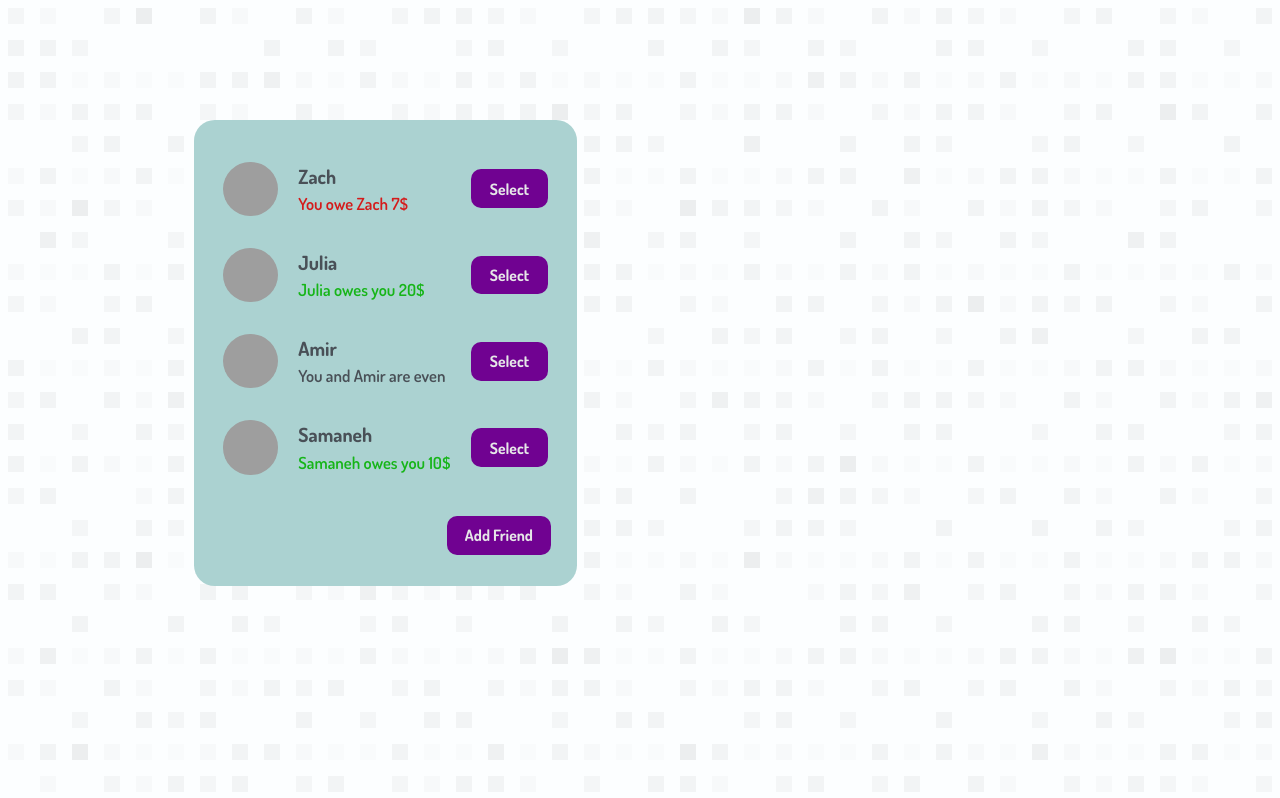
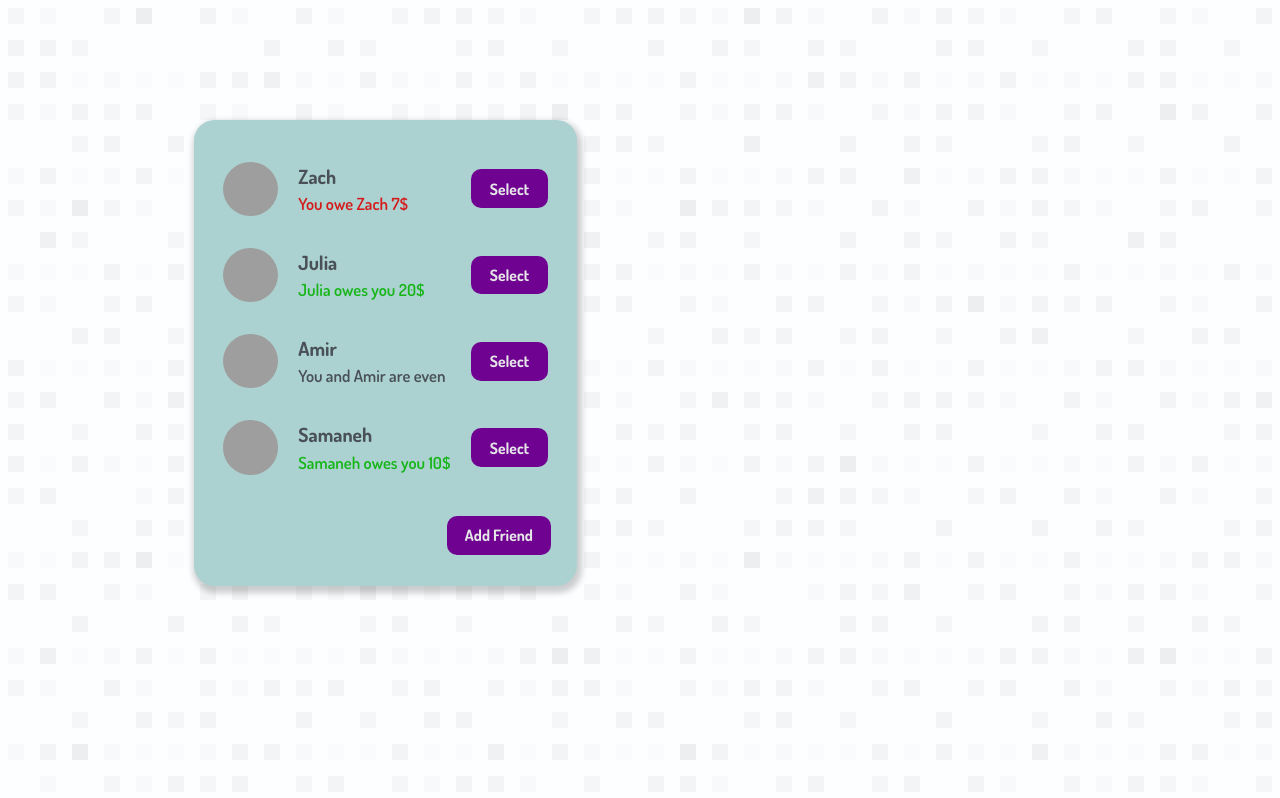
Before and after one commit to MatinT-SA/share-split, a React (Create React App) app: page / in a window 1280 px wide. Built offline with nearby package versions, Linux system fonts and the light colour scheme; grey boxes are pictures that could not be loaded; a web font is replaced by a local one.

Commit message:
box-shadow

```diff
--- a/src/index.css
+++ b/src/index.css
@@ -75,6 +75,7 @@ body {
   background-color: var(--color-light-blue);
   border-radius: 2rem;
   padding: 3rem 1.5rem;
+  box-shadow: 2px 4px 6px 3px rgba(0, 0, 0, 0.2);
 }
 
 .sidebar ul {
@@ -168,6 +169,7 @@ form {
   grid-template-columns: 2fr 3fr;
   padding: 2.5rem 3.4rem 3rem;
   transition: 0.4s ease;
+  box-shadow: 4px 4px 10px 5px rgba(0, 0, 0, 0.3);
 }
 
 label {
```
